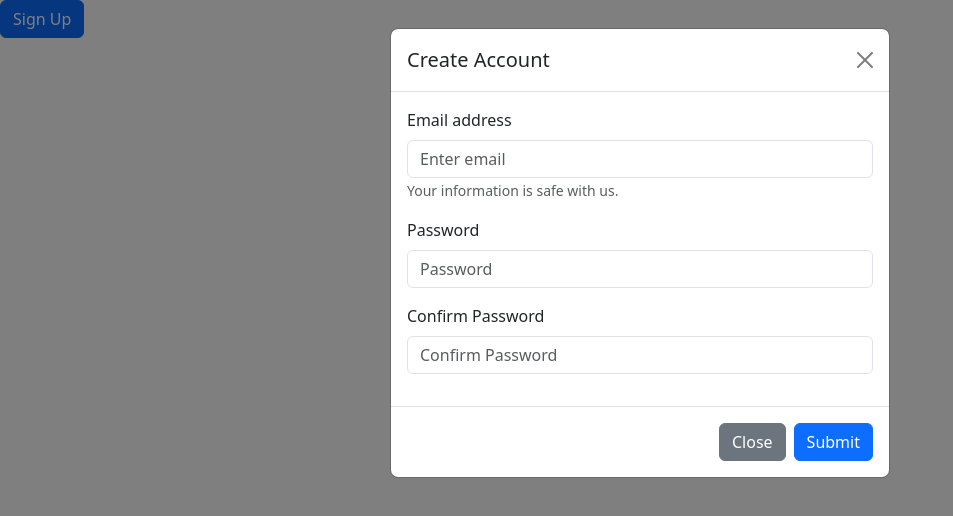
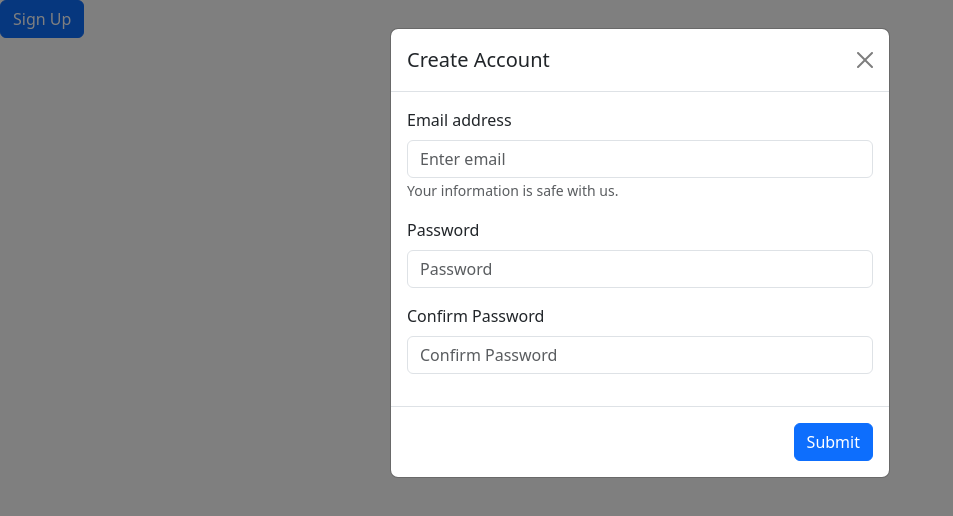
Before and after one commit to acciojob/bootstrap-signup-modal-FarazAhmad2, a website: page main.html in a window 1280 px wide. Both pictures are taken after a click on the button "Sign Up". Shown: the whole page, without its empty margins (0-953 px from the left). Drawn offline with nearby package versions, Linux system fonts and the light colour scheme.

Commit message:
created a submission

```diff
--- a/main.html
+++ b/main.html
@@ -31,7 +31,7 @@
     <div class="modal-content">
       <div class="modal-header">
         <h5 class="modal-title" id="signupModalLabel">Create Account</h5>
-        <button type="button" class="btn-close" data-bs-dismiss="modal" aria-label="Close"></button>
+        <button type="button" class="btn-close close" data-bs-dismiss="modal" aria-label="Close"></button>
       </div>
       <div class="modal-body">
         <!-- Start of Form -->
@@ -58,7 +58,7 @@
         <!-- End of Form -->
       </div>
       <div class="modal-footer">
-        <button type="button" class="btn btn-secondary close" data-bs-dismiss="modal">Close</button>
+        <!-- <button type="button" class="btn btn-secondary close" data-bs-dismiss="modal">Close</button> -->
         <button type="submit" class="btn btn-primary">Submit</button>
       </div>
     </div>
```
